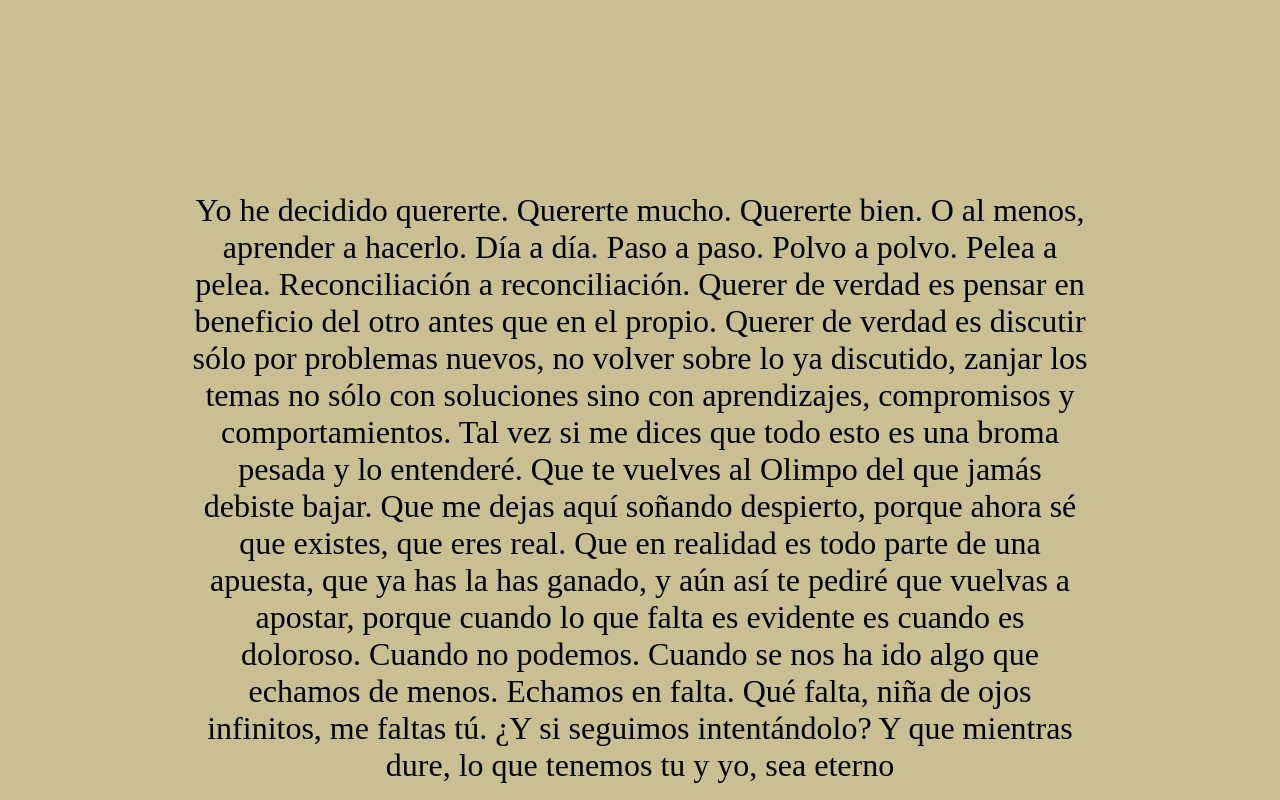
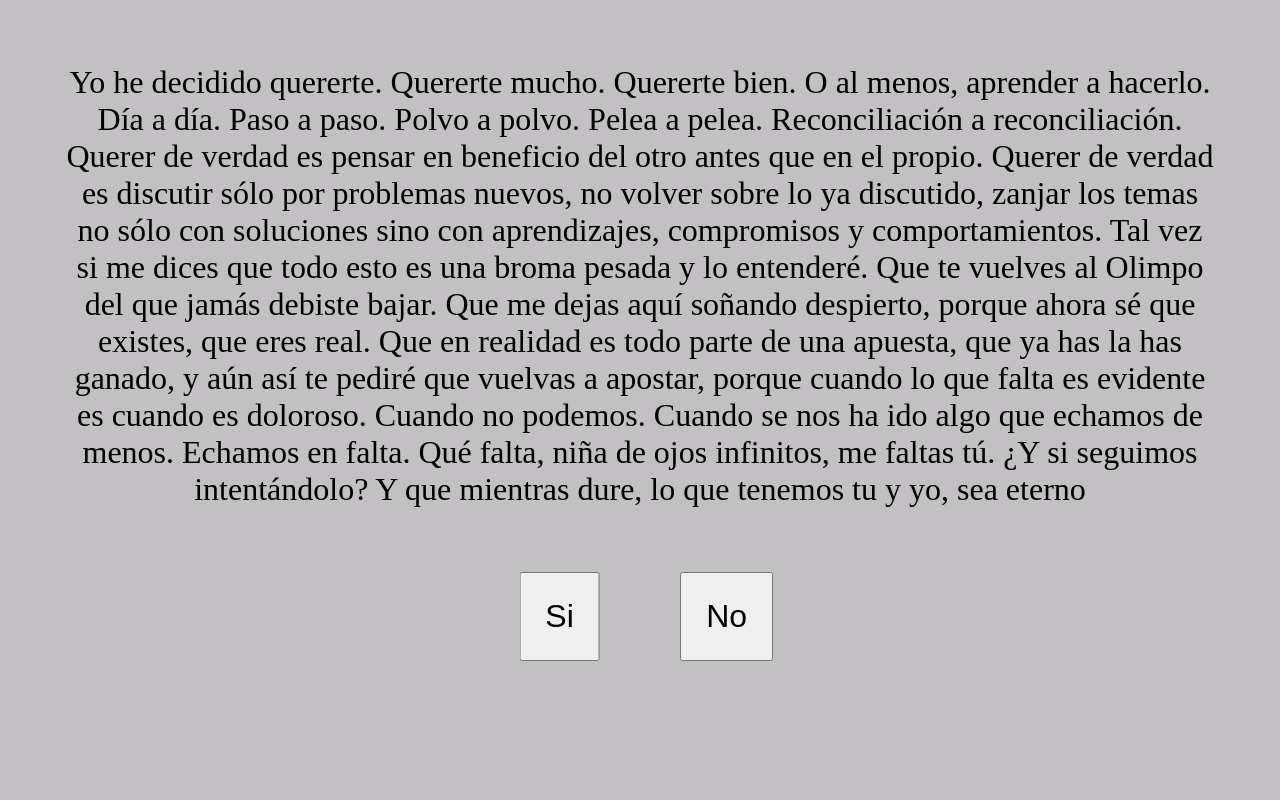
Before and after one commit to DSohm/miestrellafavorita, a plain HTML site: page index.html in a window 1280 px wide. Shown: the top 800 px of the page. Drawn offline with Linux system fonts and the light colour scheme.

Commit message:
Update estilos.css

```diff
--- a/estilos.css
+++ b/estilos.css
@@ -3,15 +3,15 @@
 }
 
 .contenedor{
-    background: rgb(201, 191, 146);
+    background: rgb(194, 192, 194);
     width: 100vw;
-    height: 100vh;
+    height:150vh;
     text-align: center;
 }
 
 p{
     font-size: xx-large;
-    padding: 15%;
+    padding: 5%;
 }
 
 button{
```
